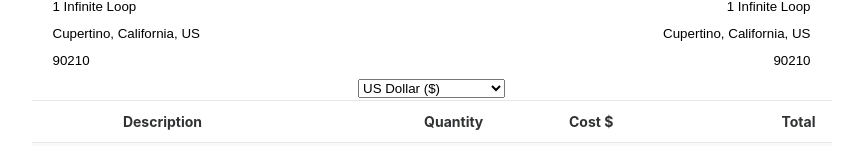
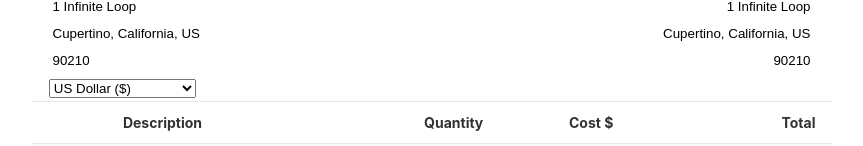
Before and after one commit to vimigueloli/react-invoicing, a React (Create React App) app: page / in a window 1280 px wide. Shown: the part 414-560 px from the top of the page, without its empty margins (201-1064 px from the left). Built offline with nearby package versions, Linux system fonts and the light colour scheme.

Commit message:
image input implementation

```diff
--- /dev/null
+++ b/src/components/ImageInput/index.tsx
@@ -0,0 +1,31 @@
+import React, { useEffect, useRef, useState } from "react";
+
+interface ImageInputProps {
+    children: React.ReactNode;
+    setPicture: Function;
+}
+
+export default function ImageInput({ children, setPicture }: ImageInputProps) {
+    const inputFile = useRef(null);
+
+    function handleClick() {
+        //@ts-ignore
+        inputFile.current.click();
+    }
+
+    return (
+        <div>
+            <input
+                type="file"
+                id="file"
+                ref={inputFile}
+                style={{ display: "none" }}
+                onChange={(e) => {
+                    //@ts-ignore
+                    setPicture(e.target.files[0]);
+                }}
+            />
+            <div onClick={handleClick}>Edit Logo</div>
+        </div>
+    );
+}
--- a/src/page/GlobalStyles.ts
+++ b/src/page/GlobalStyles.ts
@@ -52,6 +52,12 @@ export const Line = styled.div<LineProps>`
 export const Separator = styled.div`
   width: full;
   border-bottom: solid 1px #e7e7e7;
+`;
+
+export const Select = styled.select`
+  margin-left: 1.3em;
+  margin-top: 2px;
+  margin-bottom: 3px;
 `;
 
 interface TextProps{
--- a/src/page/index.tsx
+++ b/src/page/index.tsx
@@ -1,4 +1,5 @@
 /* eslint-disable jsx-a11y/img-redundant-alt */
+import ImageInput from "components/ImageInput";
 import { numberMask } from "components/masks";
 import ProductsDescription from "components/ProductsDescription";
 import { useEffect, useState } from "react";
@@ -12,6 +13,7 @@ export default function App() {
     const [printMode, setPrintMode] = useState(false);
     const [selected, setSelected] = useState(5);
     const [currency, setCurrency] = useState("$");
+    const [Image, setImage] = useState<any>(null);
     const [costumerInfo, setCostumerInfo] = useState({
         name: "Mr. John Doe",
         web_link: "John Doe Designs Inc.",
@@ -86,7 +88,11 @@ export default function App() {
                                 id="company_logo"
                                 alt="your image"
                                 width="300"
-                                src={logo}
+                                src={
+                                    Image !== null
+                                        ? URL.createObjectURL(Image)
+                                        : logo
+                                }
                             />
                         )}
                         <S.Line justify="flex-end">
@@ -96,7 +102,9 @@ export default function App() {
                                         ng-click="editLogo()"
                                         right="4px"
                                     >
-                                        Edit Logo
+                                        <ImageInput setPicture={setImage}>
+                                            Eedit Logo
+                                        </ImageInput>
                                     </S.ClickableText>
                                     <S.ClickableText
                                         onClick={() =>
@@ -275,11 +283,9 @@ export default function App() {
                     </div>
                 </S.Line>
                 {!printMode && (
-                    <S.Line align="end" bottom="2px">
+                    <div>
                         <div>
-                            <select
-                                ng-model="currencySymbol"
-                                ng-options="currency.symbol as currency.name for currency in availableCurrencies"
+                            <S.Select
                                 onChange={(e) => setCurrency(e.target.value)}
                             >
                                 {currencyOptions.map((item, idx) => (
@@ -291,9 +297,9 @@ export default function App() {
                                         {item.name}
                                     </option>
                                 ))}
-                            </select>
+                            </S.Select>
                         </div>
-                    </S.Line>
+                    </div>
                 )}
                 <S.Separator />
                 <ProductsDescription print={printMode} currency={currency} />
```
